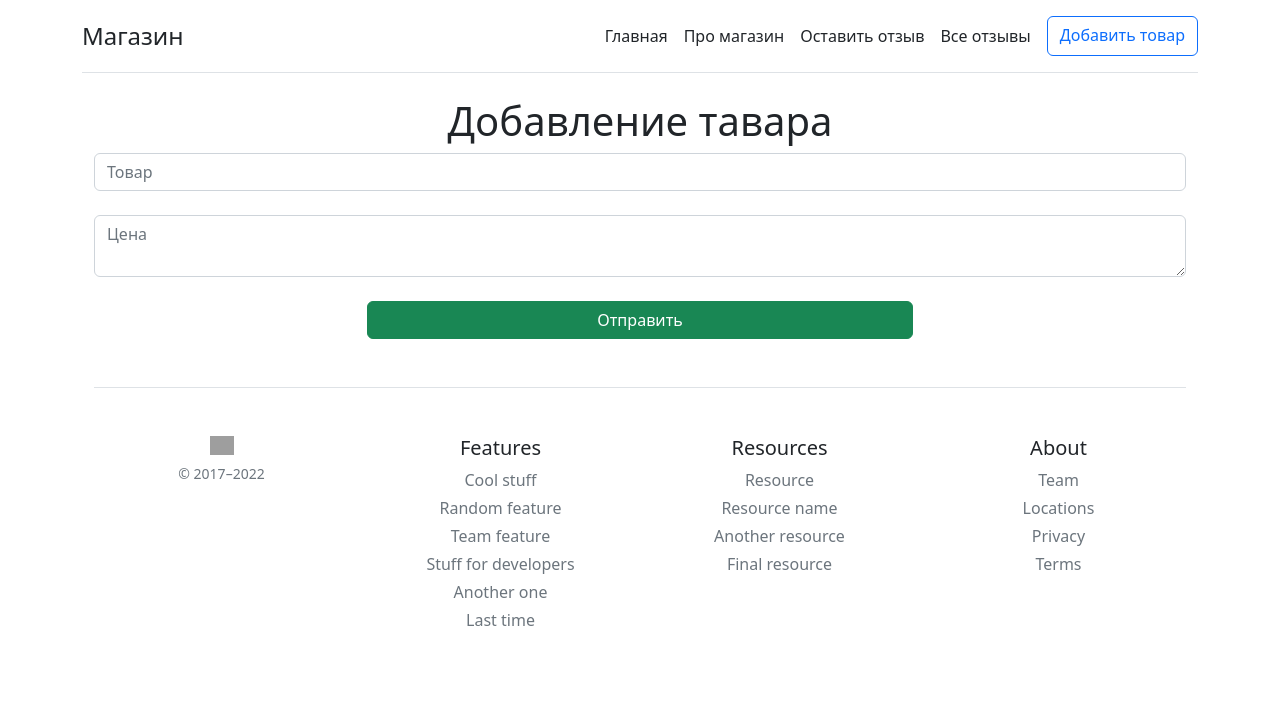
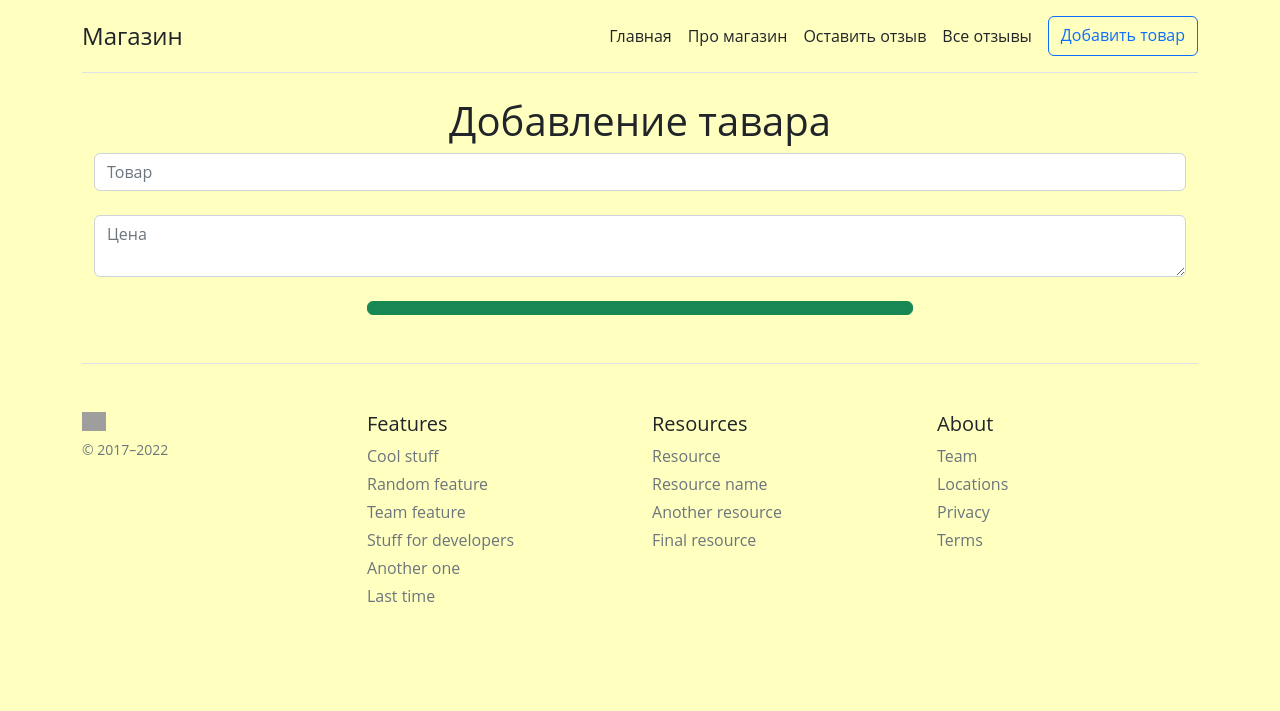
Before and after one commit to ev9esh/Shop, a Flask app: page /create in a window 1280 px wide. Shown: the top 711 px of the page. Run offline with Flask 2, Linux system fonts and the light colour scheme; grey boxes are pictures that could not be loaded.

Commit message:
fix templates

```diff
--- a/templates/base.html
+++ b/templates/base.html
@@ -72,6 +72,7 @@
       </div>
     </div>
   </footer>
+  </header>
   </div>
 </body>
 </html>
--- a/templates/create.html
+++ b/templates/create.html
@@ -2,7 +2,16 @@
 
 {% block title %}
     <title>Добавление тавара</title>
+    <style type="text/css">
+        body {
+            background-color: rgba(255, 255, 128, .5);;
+            margin: 0;
+            padding: 0;
+            font-family: "Open Sans", "Helvetica Neue", Helvetica, Arial, sans-serif
+        }
+    </style>
 {% endblock %}
+
 
 {% block body %}
     <section class="container text-center">
@@ -10,10 +19,11 @@
       <h1>Добавление тавара</h1>
       <form method="post">
         <input type="text" name="title" id="title" class="container form-control" placeholder="Товар"><br>
-        <textarea name="intro" id="intro" class="container form-control" placeholder="Цена"></textarea><br>
+        <textarea name="price" id="price" class="container form-control" placeholder="Цена"></textarea><br>
         <div class="d-grid gap col-6 mx-auto">
-            <input type="submit" class="btn btn-success" value="Отправить">
+            <button type="submit" class="btn btn-success" value="Отправить"></button>
         </div>
       </form>
     </div>
+    </section>
 {% endblock %}
--- a/templates/leave_feedback.html
+++ b/templates/leave_feedback.html
@@ -10,7 +10,7 @@
     <form method="post">
         <input type="text" name="text" id="text" class="container form-control" placeholder="Напишите отзыв"><br>
         <div class="d-grid gap col-6 mx-auto">
-            <input type="submit" class="btn btn-success" value="Отправить">
+            <button type="submit" class="btn btn-success" value="Отправить"></button>
         </div>
     </form>
 {% endblock %}
```
